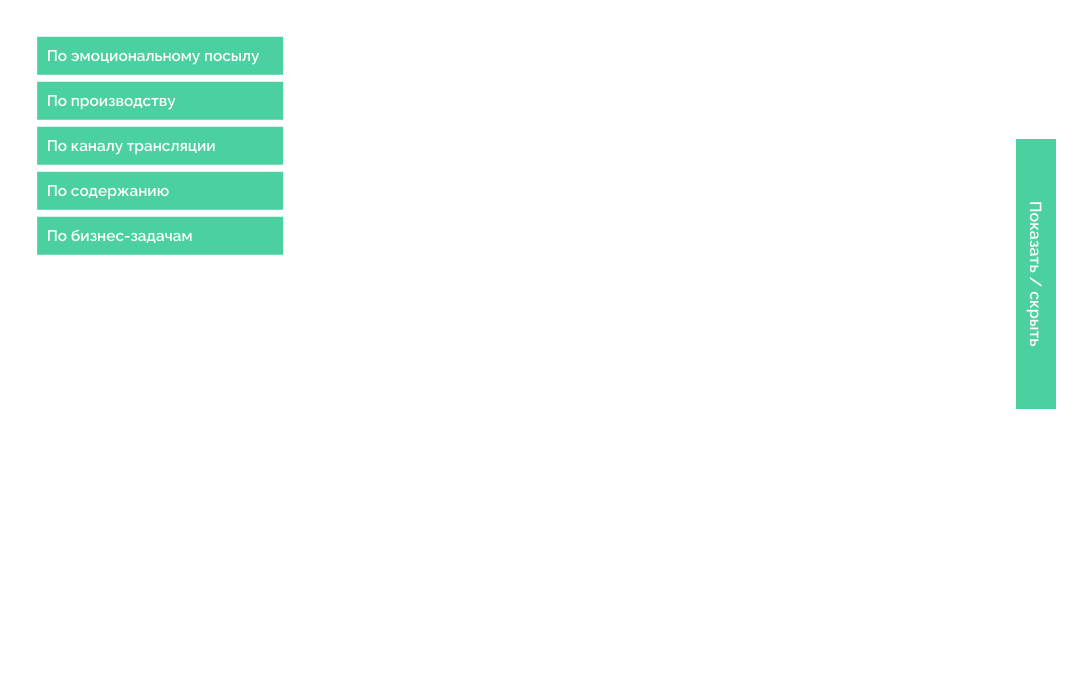
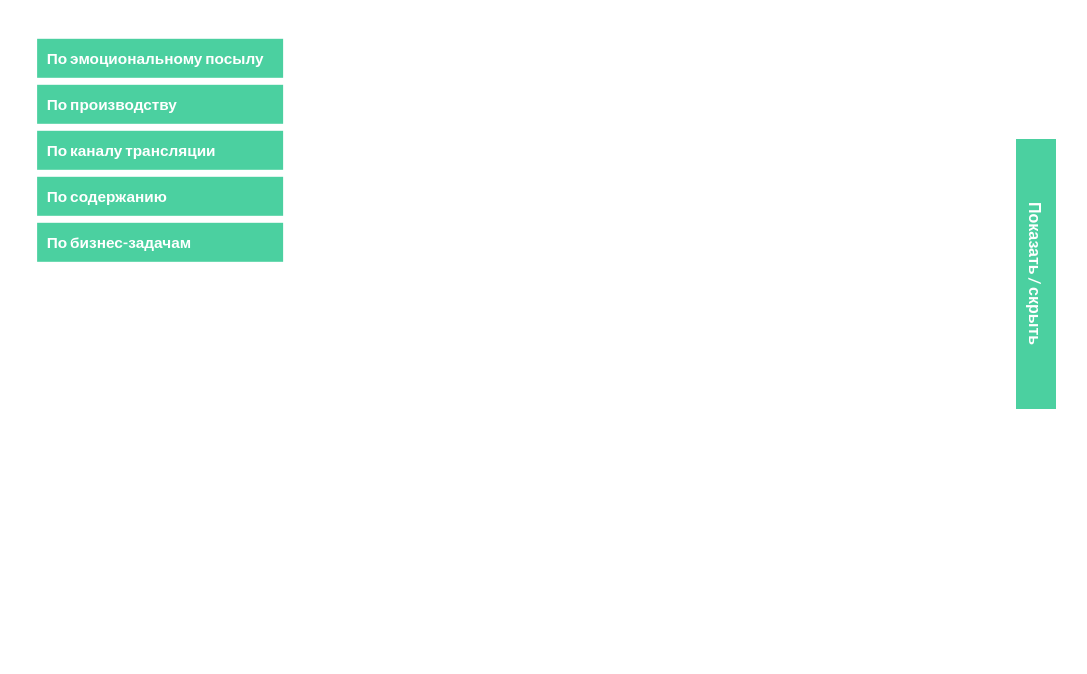
Before and after one commit to solarlime/mindmap-video-types, a website built with webpack: page src/index.html in a window 1280 px wide. Shown: the part 126-800 px from the top of the page, without its empty margins (96-1183 px from the left). Built offline with nearby package versions, Linux system fonts and the light colour scheme.

Commit message:
Changed Raleway to Lato

```diff
--- a/src/style.css
+++ b/src/style.css
@@ -1,4 +1,4 @@
-@import url('https://fonts.googleapis.com/css2?family=Raleway:wght@400;600&display=swap');
+@import url('https://fonts.googleapis.com/css2?family=Lato:wght@400;700&display=swap');
 
 html {
     scrollbar-width: none;
@@ -13,7 +13,7 @@ body {
     display: flex;
     flex-direction: column;
     align-items: center;
-    font-family: "Raleway", Arial, sans-serif;
+    font-family: "Lato", Arial, sans-serif;
     font-size: 16px;
     margin: 0 auto;
 }
@@ -42,7 +42,7 @@ body {
 
 a, a:visited, a:active {
     color: #4bd0a0;
-    font-weight: 600;
+    font-weight: 700;
 }
 
 p {
@@ -108,7 +108,7 @@ li:before {
     max-width: 400px;
     background-color: #4bd0a0;
     color: white;
-    font-weight: 600;
+    font-weight: 700;
     margin-left: 0;
 }
 
@@ -164,7 +164,7 @@ li:before {
     color: white;
     padding: 10px;
     box-sizing: border-box;
-    font-weight: 600;
+    font-weight: 700;
     writing-mode: vertical-lr;
     text-align: center;
     cursor: pointer;
```
